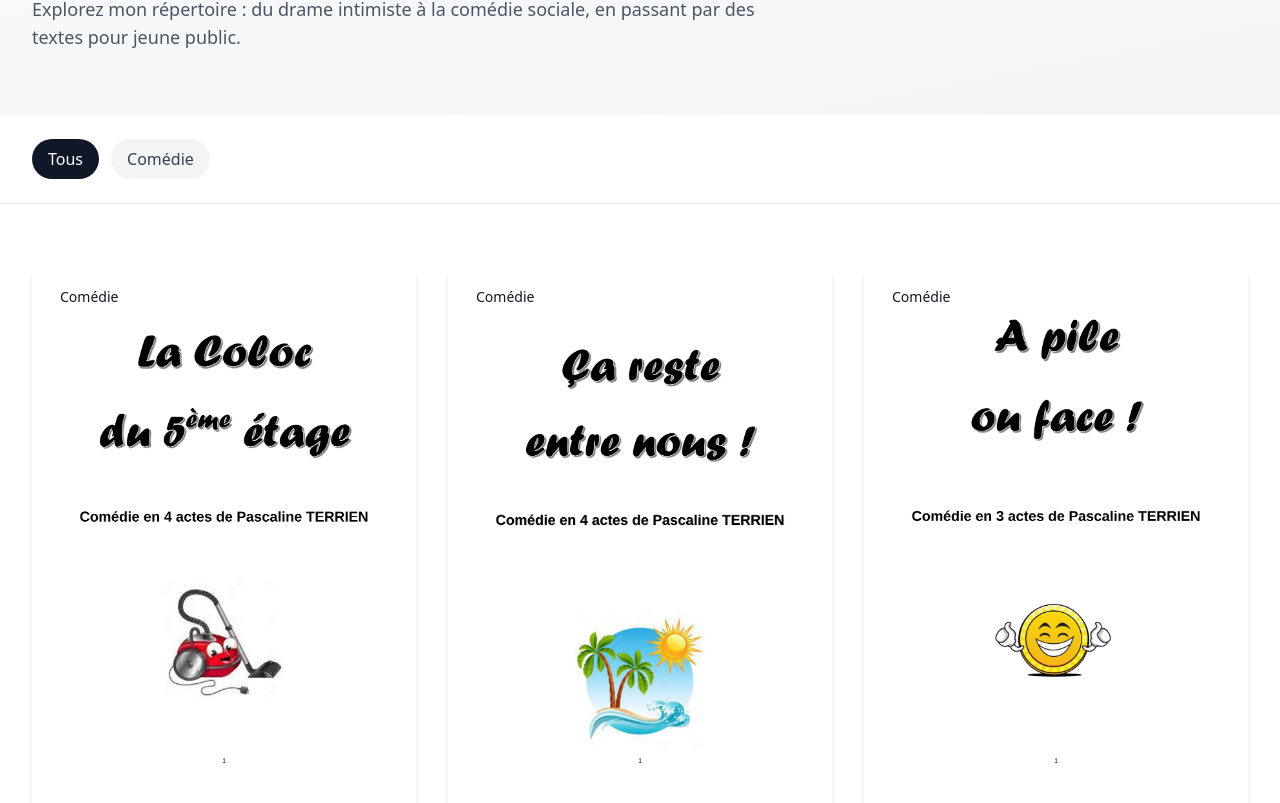
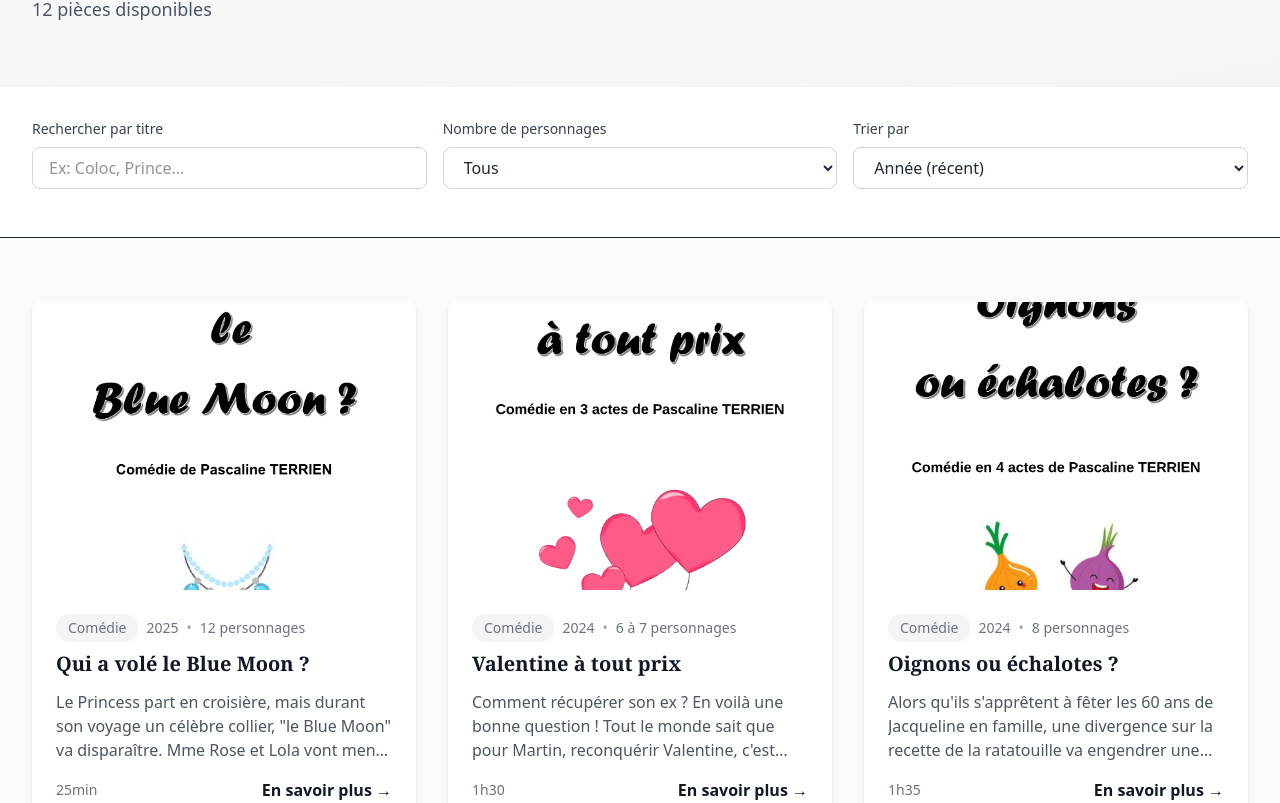
Before and after one commit to DavidBache/Pascaline-TERRIEN-web-site, a SvelteKit app: page /pieces in a window 1280 px wide. Shown: the part 197-1000 px from the top of the page. Built offline with nearby package versions, Linux system fonts and the light colour scheme.

Commit message:
feat: gestion multi-configurations personnages
- Ajout configurations[] pour toutes les possibilités
- Filtre par nombre de personnages exact
- Affichage 'X à Y personnages' si plusieurs configs
- Recherche + filtre combinés

```diff
--- a/src/routes/pieces/+page.svelte
+++ b/src/routes/pieces/+page.svelte
@@ -1,62 +1,163 @@
 <script>
   import { pieces } from '$lib/data/pieces.js';
 
-  let filtreGenre = 'tous';
+  // États des filtres
+  let searchQuery = '';
+  let sortBy = 'annee'; // 'annee', 'nbPersonnages', 'titre'
+  let nbPersonnagesFilter = 'tous'; // 'tous' ou un nombre
 
-  $: piecesFiltrees = filtreGenre === 'tous'
-    ? pieces
-    : pieces.filter(p => p.genre === filtreGenre);
+  // Récupère toutes les configurations possibles (unique et triées)
+  $: allNbPersonnages = [...new Set(pieces.flatMap(p => p.configurations))].sort((a, b) => a - b);
 
-  // Liste unique des genres
-  const genres = ['tous', ...new Set(pieces.map(p => p.genre))];
+  // Filtrage et tri dynamique
+  $: filteredPieces = pieces
+    .filter(piece => {
+      // Filtre par titre
+      const matchesSearch = piece.titre.toLowerCase().includes(searchQuery.toLowerCase());
+
+      // Filtre par nombre de personnages
+      const matchesNbPersonnages = nbPersonnagesFilter === 'tous' ||
+        piece.configurations.includes(parseInt(nbPersonnagesFilter));
+
+      return matchesSearch && matchesNbPersonnages;
+    })
+    .sort((a, b) => {
+      if (sortBy === 'nbPersonnages') {
+        return a.nbPersonnagesMin - b.nbPersonnagesMin;
+      }
+      if (sortBy === 'titre') {
+        return a.titre.localeCompare(b.titre);
+      }
+      return b.annee - a.annee; // Par défaut : année décroissante
+    });
+
+  // Fonction pour afficher le nombre de personnages
+  function formatNbPersonnages(piece) {
+    if (piece.nbPersonnagesMin === piece.nbPersonnagesMax) {
+      return `${piece.nbPersonnagesMin} personnages`;
+    }
+    return `${piece.nbPersonnagesMin} à ${piece.nbPersonnagesMax} personnages`;
+  }
 </script>
 
 <svelte:head>
-  <title>Pièces - Pascaline Terrien</title>
+  <title>Toutes les pièces - Pascaline Terrien</title>
   <meta name="description" content="Découvrez toutes les pièces de théâtre de Pascaline Terrien" />
 </svelte:head>
 
-<!-- Header de la page -->
+<!-- Hero -->
 <section class="bg-gradient-to-br from-gray-50 to-gray-100 py-16">
   <div class="max-w-7xl mx-auto px-4 sm:px-6 lg:px-8">
     <h1 class="text-4xl md:text-5xl font-serif font-bold text-gray-900 mb-4">
-      Mes pièces
+      Toutes les pièces
     </h1>
-    <p class="text-lg text-gray-600 max-w-3xl">
-      Explorez mon répertoire : du drame intimiste à la comédie sociale,
-      en passant par des textes pour jeune public.
+    <p class="text-lg text-gray-600">
+      {pieces.length} pièces disponibles
     </p>
   </div>
 </section>
 
 <!-- Filtres -->
-<section class="bg-white border-b border-gray-200 sticky top-16 z-10">
-  <div class="max-w-7xl mx-auto px-4 sm:px-6 lg:px-8 py-6">
-    <div class="flex flex-wrap gap-3">
-      {#each genres as genre}
-        <button
-          on:click={() => filtreGenre = genre}
-          class="px-4 py-2 rounded-full font-medium transition-colors capitalize
-            {filtreGenre === genre
-              ? 'bg-gray-900 text-white'
-              : 'bg-gray-100 text-gray-700 hover:bg-gray-200'}"
+<section class="py-8 bg-white border-b">
+  <div class="max-w-7xl mx-auto px-4 sm:px-6 lg:px-8">
+    <div class="grid grid-cols-1 md:grid-cols-3 gap-4">
+      <!-- Recherche -->
+      <div class="md:col-span-1">
+        <label class="block text-sm font-medium text-gray-700 mb-2">
+          Rechercher par titre
+        </label>
+        <input
+          type="text"
+          placeholder="Ex: Coloc, Prince..."
+          bind:value={searchQuery}
+          class="w-full px-4 py-2 border border-gray-300 rounded-lg focus:ring-2 focus:ring-gray-900 focus:border-transparent"
+        />
+      </div>
+
+      <!-- Filtre par nombre de personnages -->
+      <div class="md:col-span-1">
+        <label class="block text-sm font-medium text-gray-700 mb-2">
+          Nombre de personnages
+        </label>
+        <select
+          bind:value={nbPersonnagesFilter}
+          class="w-full px-4 py-2 border border-gray-300 rounded-lg bg-white focus:ring-2 focus:ring-gray-900"
         >
-          {genre}
-        </button>
-      {/each}
+          <option value="tous">Tous</option>
+          {#each allNbPersonnages as nb}
+            <option value={nb}>{nb} personnages</option>
+          {/each}
+        </select>
+      </div>
+
+      <!-- Tri -->
+      <div class="md:col-span-1">
+        <label class="block text-sm font-medium text-gray-700 mb-2">
+          Trier par
+        </label>
+        <select
+          bind:value={sortBy}
+          class="w-full px-4 py-2 border border-gray-300 rounded-lg bg-white focus:ring-2 focus:ring-gray-900"
+        >
+          <option value="annee">Année (récent)</option>
+          <option value="nbPersonnages">Nombre de personnages</option>
+          <option value="titre">Titre (A-Z)</option>
+        </select>
+      </div>
+    </div>
+
+    <!-- Résultats de recherche -->
+    <div class="mt-4 flex flex-wrap gap-2 items-center text-sm text-gray-600">
+      {#if searchQuery || nbPersonnagesFilter !== 'tous'}
+        <span class="font-medium">
+          {filteredPieces.length} résultat{filteredPieces.length > 1 ? 's' : ''}
+        </span>
+        {#if searchQuery}
+          <span class="bg-gray-100 px-3 py-1 rounded-full">
+            Titre : "{searchQuery}"
+            <button
+              on:click={() => searchQuery = ''}
+              class="ml-2 text-gray-500 hover:text-gray-700"
+            >
+              ×
+            </button>
+          </span>
+        {/if}
+        {#if nbPersonnagesFilter !== 'tous'}
+          <span class="bg-gray-100 px-3 py-1 rounded-full">
+            {nbPersonnagesFilter} personnages
+            <button
+              on:click={() => nbPersonnagesFilter = 'tous'}
+              class="ml-2 text-gray-500 hover:text-gray-700"
+            >
+              ×
+            </button>
+          </span>
+        {/if}
+      {/if}
     </div>
   </div>
 </section>
 
-<!-- Grille des pièces -->
-<section class="py-16">
+<!-- Liste des pièces -->
+<section class="py-16 bg-gray-50">
   <div class="max-w-7xl mx-auto px-4 sm:px-6 lg:px-8">
-    <div class="grid grid-cols-1 md:grid-cols-2 lg:grid-cols-3 gap-8">
-      {#each piecesFiltrees as piece}
-        <article class="bg-white rounded-lg overflow-hidden shadow-md hover:shadow-xl transition-shadow">
-          <a href="/pieces/{piece.slug}" class="block">
+    {#if filteredPieces.length === 0}
+      <div class="text-center py-12">
+        <p class="text-xl text-gray-600 mb-4">Aucune pièce trouvée.</p>
+        <button
+          on:click={() => { searchQuery = ''; nbPersonnagesFilter = 'tous'; }}
+          class="text-gray-900 font-semibold hover:underline"
+        >
+          Réinitialiser les filtres
+        </button>
+      </div>
+    {:else}
+      <div class="grid grid-cols-1 md:grid-cols-2 lg:grid-cols-3 gap-8">
+        {#each filteredPieces as piece}
+          <article class="bg-white rounded-lg shadow-md overflow-hidden hover:shadow-xl transition-shadow">
             <!-- Image -->
-            <div class="aspect-[3/4] bg-gray-200 relative overflow-hidden">
+            <div class="aspect-[4/3] bg-gray-200">
               {#if piece.imageCover}
                 <img
                   src={piece.imageCover}
@@ -68,53 +169,37 @@
                   <span class="text-6xl">🎭</span>
                 </div>
               {/if}
-
-              <!-- Badge genre -->
-              <div class="absolute top-4 left-4">
-                <span class="bg-white/90 backdrop-blur-sm px-3 py-1 rounded-full text-sm font-medium text-gray-900">
-                  {piece.genre}
-                </span>
-              </div>
             </div>
 
-            <!-- Infos -->
+            <!-- Contenu -->
             <div class="p-6">
-              <h2 class="text-xl font-serif font-bold text-gray-900 mb-2">
+              <div class="flex items-center gap-2 text-sm text-gray-500 mb-2 flex-wrap">
+                <span class="bg-gray-100 px-3 py-1 rounded-full">{piece.genre}</span>
+                <span>{piece.annee}</span>
+                <span class="text-gray-400">•</span>
+                <span>{formatNbPersonnages(piece)}</span>
+              </div>
+
+              <h3 class="text-xl font-serif font-bold text-gray-900 mb-3">
                 {piece.titre}
-              </h2>
-
-              <div class="flex items-center gap-4 text-sm text-gray-600 mb-3">
-                <span>📅 {piece.annee}</span>
-                <span>⏱️ {piece.duree}</span>
-              </div>
+              </h3>
 
               <p class="text-gray-600 mb-4 line-clamp-3">
                 {piece.synopsisComplet}
               </p>
 
-              <!-- Thèmes -->
-              <div class="flex flex-wrap gap-2 mb-4">
-                {#each piece.themes.slice(0, 3) as theme}
-                  <span class="text-xs bg-gray-100 text-gray-700 px-2 py-1 rounded">
-                    {theme}
-                  </span>
-                {/each}
+              <div class="flex items-center justify-between">
+                <span class="text-sm text-gray-500">{piece.duree}</span>
+                <a
+                  href="/pieces/{piece.slug}"
+                  class="text-gray-900 font-semibold hover:underline"
+                >
+                  En savoir plus →
+                </a>
               </div>
-
-              <span class="text-gray-900 font-semibold hover:underline">
-                Lire plus →
-              </span>
             </div>
-          </a>
-        </article>
-      {/each}
-    </div>
-
-    {#if piecesFiltrees.length === 0}
-      <div class="text-center py-12">
-        <p class="text-gray-600 text-lg">
-          Aucune pièce trouvée pour ce filtre.
-        </p>
+          </article>
+        {/each}
       </div>
     {/if}
   </div>
```
Also changed, not shown: src/lib/data/pieces.js.
